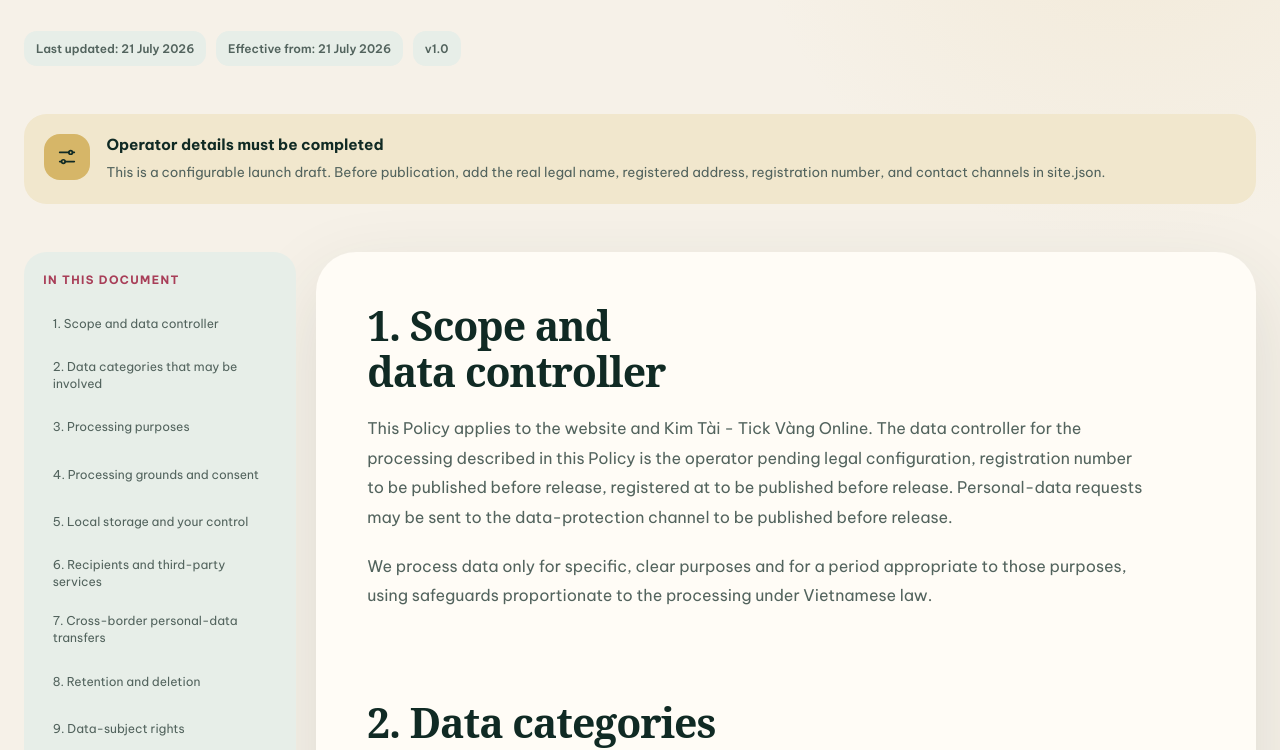
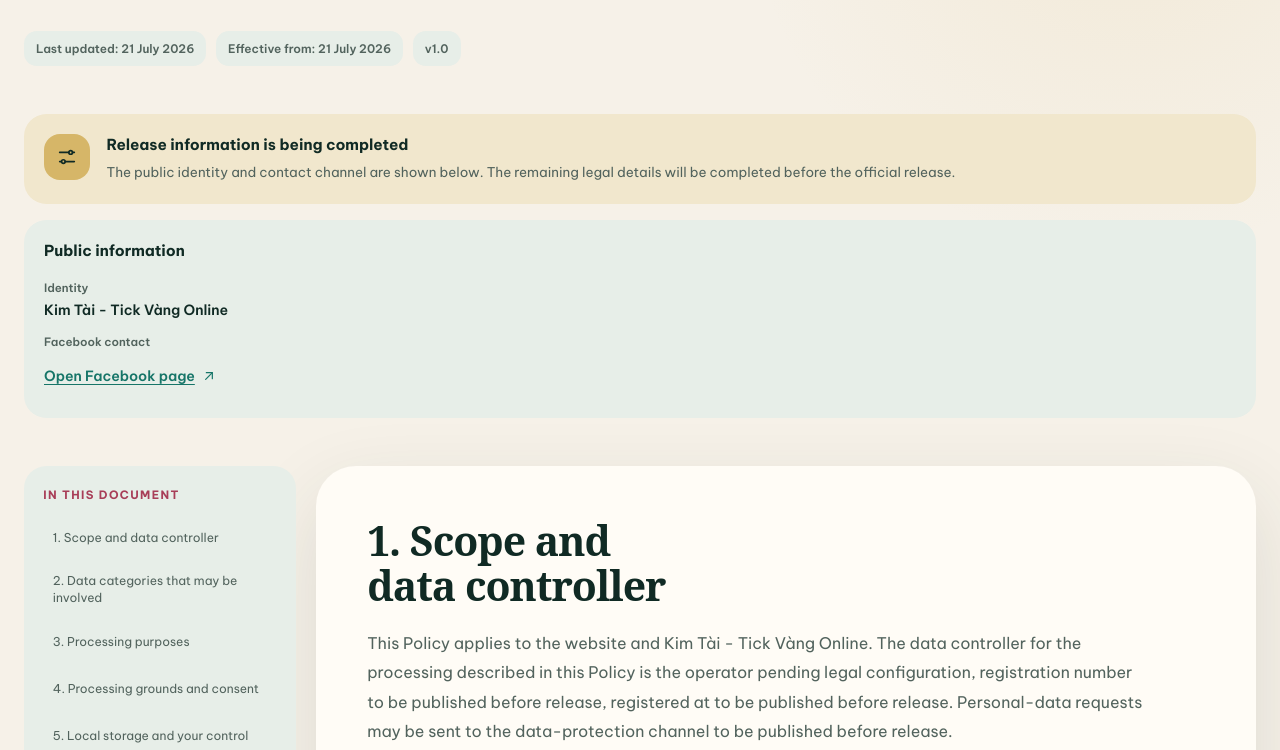
Before and after one commit to dantech0xff/kim-tai-landing-page, a Next.js app: page /en/privacy-policy in a window 1280 px wide. Shown: the part 583-1333 px from the top of the page. Built offline with nearby package versions, Linux system fonts and the light colour scheme.

Commit message:
feat(legal): add public operator contact

```diff
--- a/src/app/globals.css
+++ b/src/app/globals.css
@@ -1336,6 +1336,18 @@ html:lang(vi) .store-button[data-platform="android"] .store-button__badge {
   line-height: 1.5;
 }
 
+.operator-details dd a {
+  display: inline-flex;
+  min-height: 2.75rem;
+  align-items: center;
+  gap: 0.4rem;
+  border-radius: 0.7rem;
+  color: var(--accent-mint);
+  text-decoration: underline;
+  text-decoration-thickness: 0.08em;
+  text-underline-offset: 0.2em;
+}
+
 .legal-layout {
   display: grid;
   gap: 1rem;
--- a/src/components/legal-document-page.tsx
+++ b/src/components/legal-document-page.tsx
@@ -18,20 +18,44 @@ interface LegalDocumentPageProps {
   slug: LegalSlug;
 }
 
+interface OperatorDetail {
+  href?: string;
+  label: string;
+  value: string;
+}
+
 export function LegalDocumentPage({ locale, slug }: LegalDocumentPageProps) {
   const copy = getSiteCopy(locale);
   const { document, sources } = getLegalDocument(locale, slug);
   const date = formatLegalDate(locale, siteConfig.release.lastUpdated);
   const effectiveDate = formatLegalDate(locale, siteConfig.release.effectiveDate);
   const operatorLabels = copy.legalUi.operatorDetails;
-  const operatorDetails = [
-    [operatorLabels.legalName, siteConfig.operator.legalName],
-    [operatorLabels.registrationNumber, siteConfig.operator.registrationNumber],
-    [operatorLabels.registeredAddress, siteConfig.operator.registeredAddress],
-    [operatorLabels.phone, siteConfig.operator.phone],
-    [operatorLabels.supportEmail, siteConfig.operator.supportEmail],
-    [operatorLabels.privacyEmail, siteConfig.operator.privacyEmail],
-  ] as const;
+  const legalOperatorDetails: OperatorDetail[] = [
+    { label: operatorLabels.legalName, value: siteConfig.operator.legalName },
+    {
+      label: operatorLabels.registrationNumber,
+      value: siteConfig.operator.registrationNumber,
+    },
+    {
+      label: operatorLabels.registeredAddress,
+      value: siteConfig.operator.registeredAddress,
+    },
+    { label: operatorLabels.phone, value: siteConfig.operator.phone },
+    { label: operatorLabels.supportEmail, value: siteConfig.operator.supportEmail },
+    { label: operatorLabels.privacyEmail, value: siteConfig.operator.privacyEmail },
+  ];
+  const operatorDetails: OperatorDetail[] = [
+    {
+      label: operatorLabels.publicName,
+      value: siteConfig.operator.publicName,
+    },
+    ...(siteConfig.operator.configured ? legalOperatorDetails : []),
+    {
+      href: siteConfig.operator.facebookUrl,
+      label: operatorLabels.facebook,
+      value: operatorLabels.facebookCta,
+    },
+  ].filter((detail) => detail.value.trim());
 
   return (
     <>
@@ -68,14 +92,27 @@ export function LegalDocumentPage({ locale, slug }: LegalDocumentPageProps) {
           </aside>
         )}
 
-        {siteConfig.operator.configured && (
+        {operatorDetails.length > 0 && (
           <section className="operator-details" aria-labelledby="operator-details-title">
-            <h2 id="operator-details-title">{operatorLabels.heading}</h2>
+            <h2 id="operator-details-title">
+              {siteConfig.operator.configured
+                ? operatorLabels.heading
+                : operatorLabels.publicHeading}
+            </h2>
             <dl>
-              {operatorDetails.map(([label, value]) => (
-                <div key={label}>
-                  <dt>{label}</dt>
-                  <dd>{value}</dd>
+              {operatorDetails.map((detail) => (
+                <div key={detail.label}>
+                  <dt>{detail.label}</dt>
+                  <dd>
+                    {detail.href ? (
+                      <a href={detail.href} rel="noreferrer" target="_blank">
+                        {detail.value}
+                        <AppIcon name="arrow-up-right" size={16} />
+                      </a>
+                    ) : (
+                      detail.value
+                    )}
+                  </dd>
                 </div>
               ))}
             </dl>
--- a/src/content/site.json
+++ b/src/content/site.json
@@ -42,6 +42,8 @@
   },
   "operator": {
     "configured": false,
+    "publicName": "Kim Tài - Tick Vàng Online",
+    "facebookUrl": "https://www.facebook.com/profile.php?id=61592343291824",
     "legalName": "Đơn vị vận hành Kim Tài",
     "registrationNumber": "",
     "registeredAddress": "",
@@ -255,11 +257,15 @@
         "effectiveDate": "Có hiệu lực từ",
         "contents": "Trong tài liệu này",
         "sourceHeading": "Nguồn pháp lý chính thức",
-        "previewTitle": "Cần hoàn tất thông tin đơn vị vận hành",
-        "previewBody": "Đây là bản nội dung sẵn sàng để cấu hình. Trước khi phát hành, hãy bổ sung tên pháp lý, địa chỉ đăng ký, số đăng ký và kênh liên hệ thật trong site.json.",
+        "previewTitle": "Thông tin phát hành đang được hoàn thiện",
+        "previewBody": "Chủ thể và kênh liên hệ công khai được hiển thị bên dưới. Thông tin pháp lý còn lại sẽ được bổ sung trước khi phát hành chính thức.",
         "notLegalAdvice": "Nội dung này là mẫu thông tin sản phẩm, không thay thế ý kiến tư vấn pháp lý cho mô hình vận hành thực tế.",
         "operatorDetails": {
           "heading": "Thông tin đơn vị vận hành",
+          "publicHeading": "Thông tin công khai",
+          "publicName": "Chủ thể",
+          "facebook": "Facebook liên hệ",
+          "facebookCta": "Mở trang Facebook",
           "legalName": "Tên pháp lý",
           "registrationNumber": "Mã số đăng ký",
           "registeredAddress": "Địa chỉ đăng ký",
@@ -412,11 +418,15 @@
         "effectiveDate": "Effective from",
         "contents": "In this document",
         "sourceHeading": "Official legal sources",
-        "previewTitle": "Operator details must be completed",
-        "previewBody": "This is a configurable launch draft. Before publication, add the real legal name, registered address, registration number, and contact channels in site.json.",
+        "previewTitle": "Release information is being completed",
+        "previewBody": "The public identity and contact channel are shown below. The remaining legal details will be completed before the official release.",
         "notLegalAdvice": "This product-information template does not replace legal advice for the actual operating model.",
         "operatorDetails": {
           "heading": "Operator details",
+          "publicHeading": "Public information",
+          "publicName": "Identity",
+          "facebook": "Facebook contact",
+          "facebookCta": "Open Facebook page",
           "legalName": "Legal name",
           "registrationNumber": "Registration number",
           "registeredAddress": "Registered address",
--- a/src/lib/content.ts
+++ b/src/lib/content.ts
@@ -133,6 +133,8 @@ export function interpolateLegalText(locale: Locale, text: string) {
   const configured = siteConfig.operator.configured;
   const configuredValue = (value: string, fallback: string) =>
     configured && value.trim() ? value : fallback;
+  const publicSupportContact =
+    siteConfig.operator.facebookUrl.trim() || pending.support;
 
   const replacements: Record<string, string> = {
     "{{appName}}": siteConfig.brand.productName,
@@ -151,7 +153,7 @@ export function interpolateLegalText(locale: Locale, text: string) {
     "{{operatorPhone}}": configuredValue(siteConfig.operator.phone, pending.phone),
     "{{supportContact}}": configuredValue(
       siteConfig.operator.supportEmail,
-      pending.support,
+      publicSupportContact,
     ),
     "{{privacyContact}}":
       configuredValue(siteConfig.operator.privacyEmail, privacyFallback),
```
